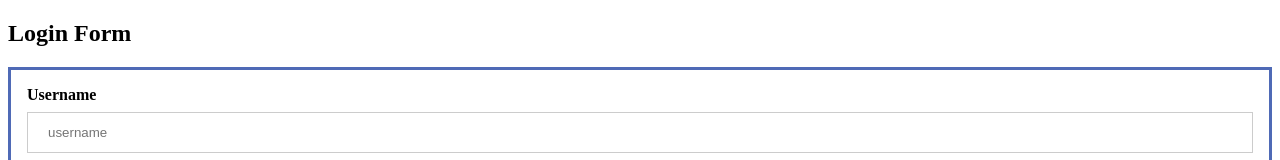
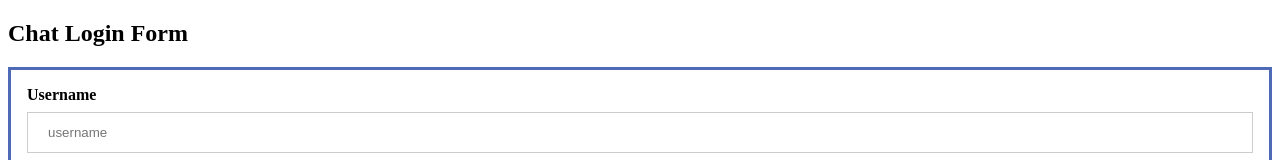
Before and after one commit to islammenshawy/Chat-test-app, a website: page login.html in a window 1280 px wide. Shown: the top 160 px of the page. Drawn offline with nearby package versions, Linux system fonts and the light colour scheme.

Commit message:
Changed Chat message on login form

```diff
--- a/login.html
+++ b/login.html
@@ -66,7 +66,7 @@ span.psw {
 </style>
 <body>
 
-<h2>Login Form</h2>
+<h2>Chat Login Form</h2>
 
 <form action="/chat">
   <div class="container">
```
